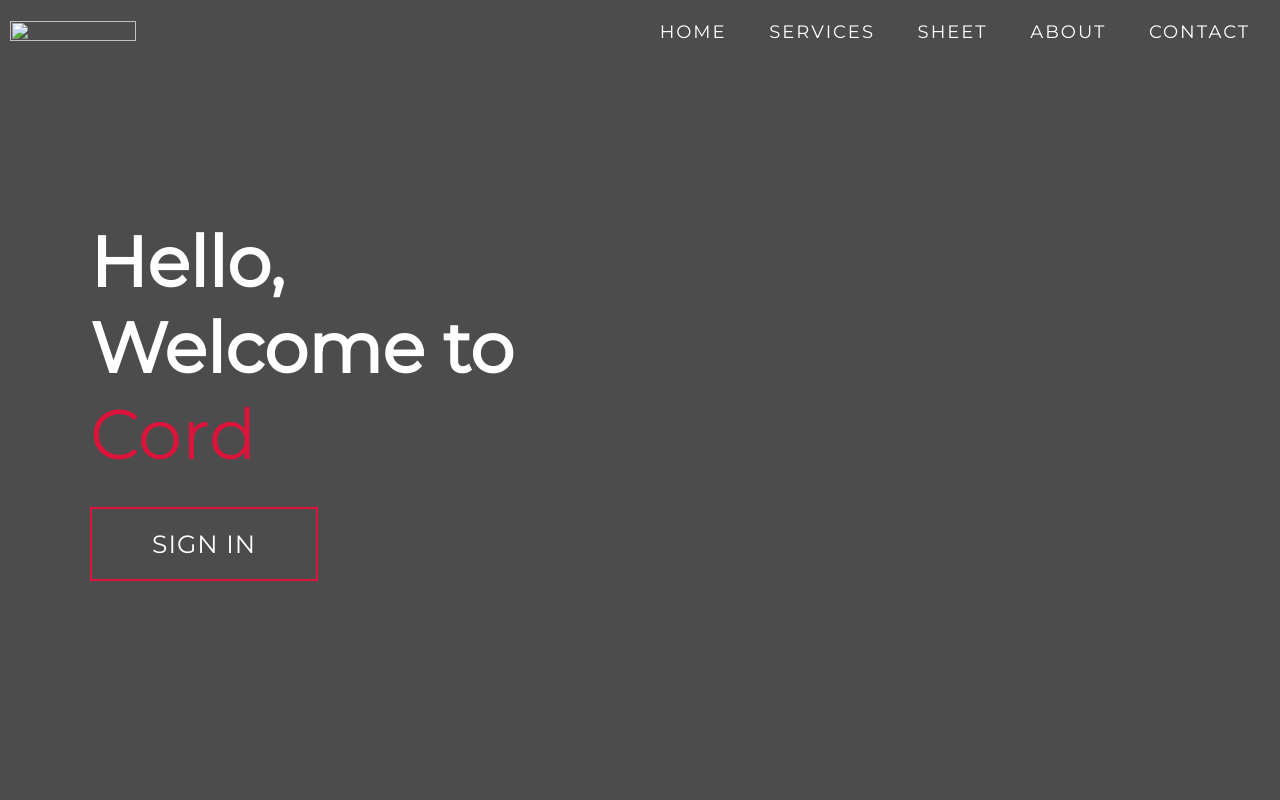
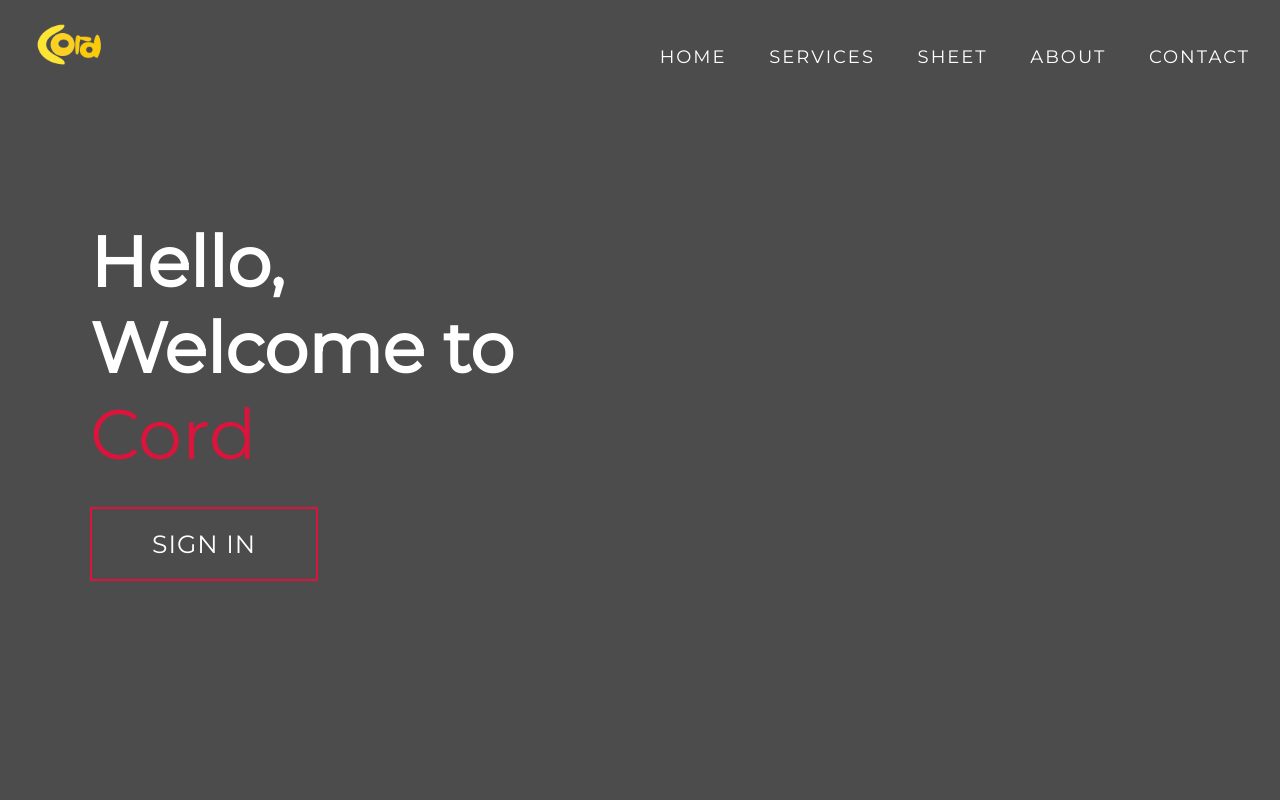
Before and after one commit to Dwikyoy/Project-_akhir_SDS, a plain HTML site: page index.html in a window 1280 px wide. Shown: the top 800 px of the page. Drawn offline with nearby package versions, Linux system fonts and the light colour scheme; files that its build step writes are made by us from their sources.

Commit message:
Update index.html

```diff
--- a/index.html
+++ b/index.html
@@ -4,7 +4,7 @@
     <head>
         <meta charset="UTF-8">
         <meta name="viewport" content="width=device-width, initial-scale=1.0">
-        <link rel="stylesheet" href="style/style.css">
+        <link rel="stylesheet" href="style.css">
         <title>My Website</title>
    </head>
    <body>
@@ -13,7 +13,7 @@
             <div class="header container">
                 <div class="nav-bar">
                     <div class="brand">
-                        <img src="style/Logo-removebg-preview.png">
+                        <img src="Logo-removebg-preview.png">
                     </div>
                     <div class="nav-list">
                         <div class="hamburger">
```
